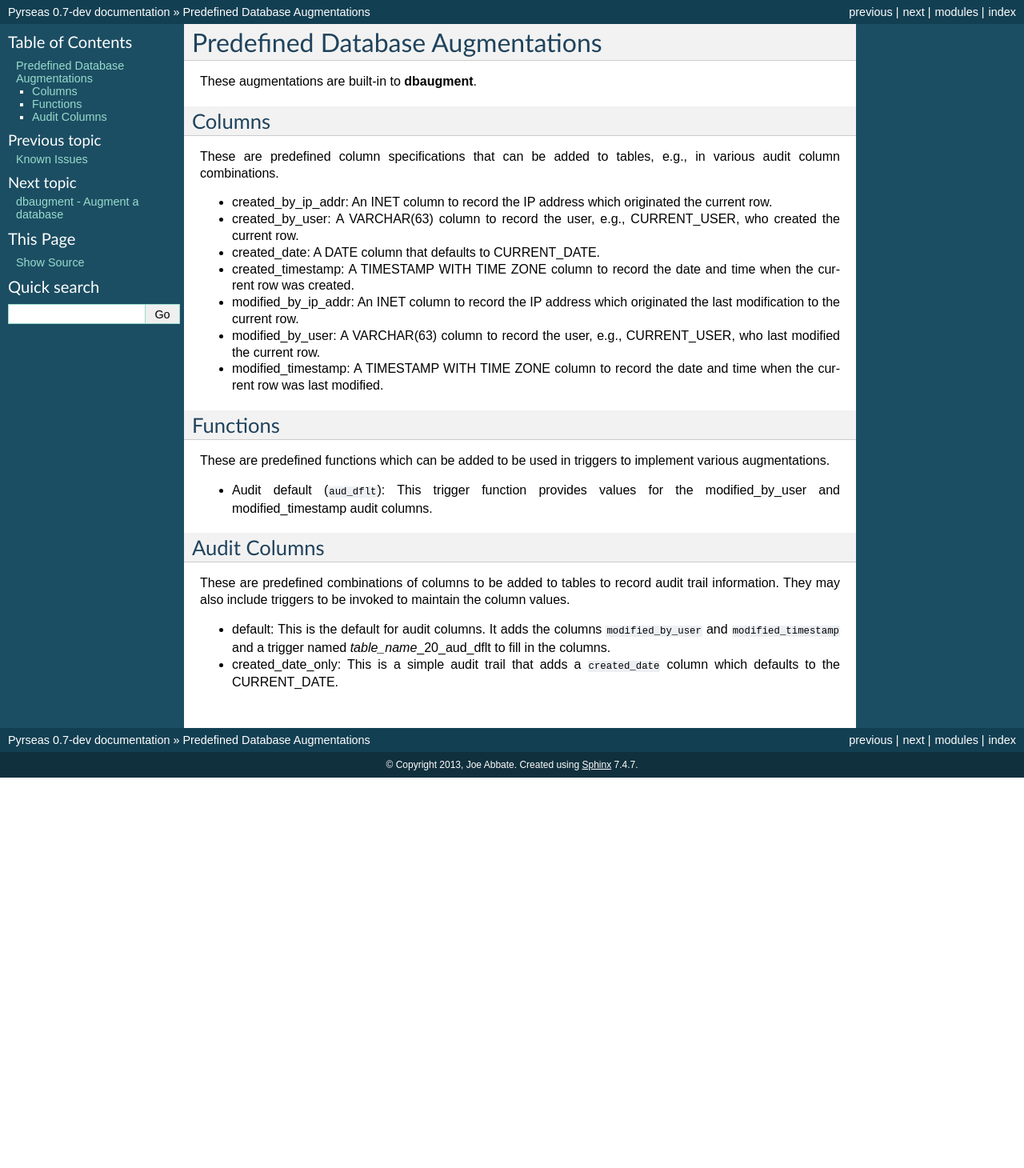
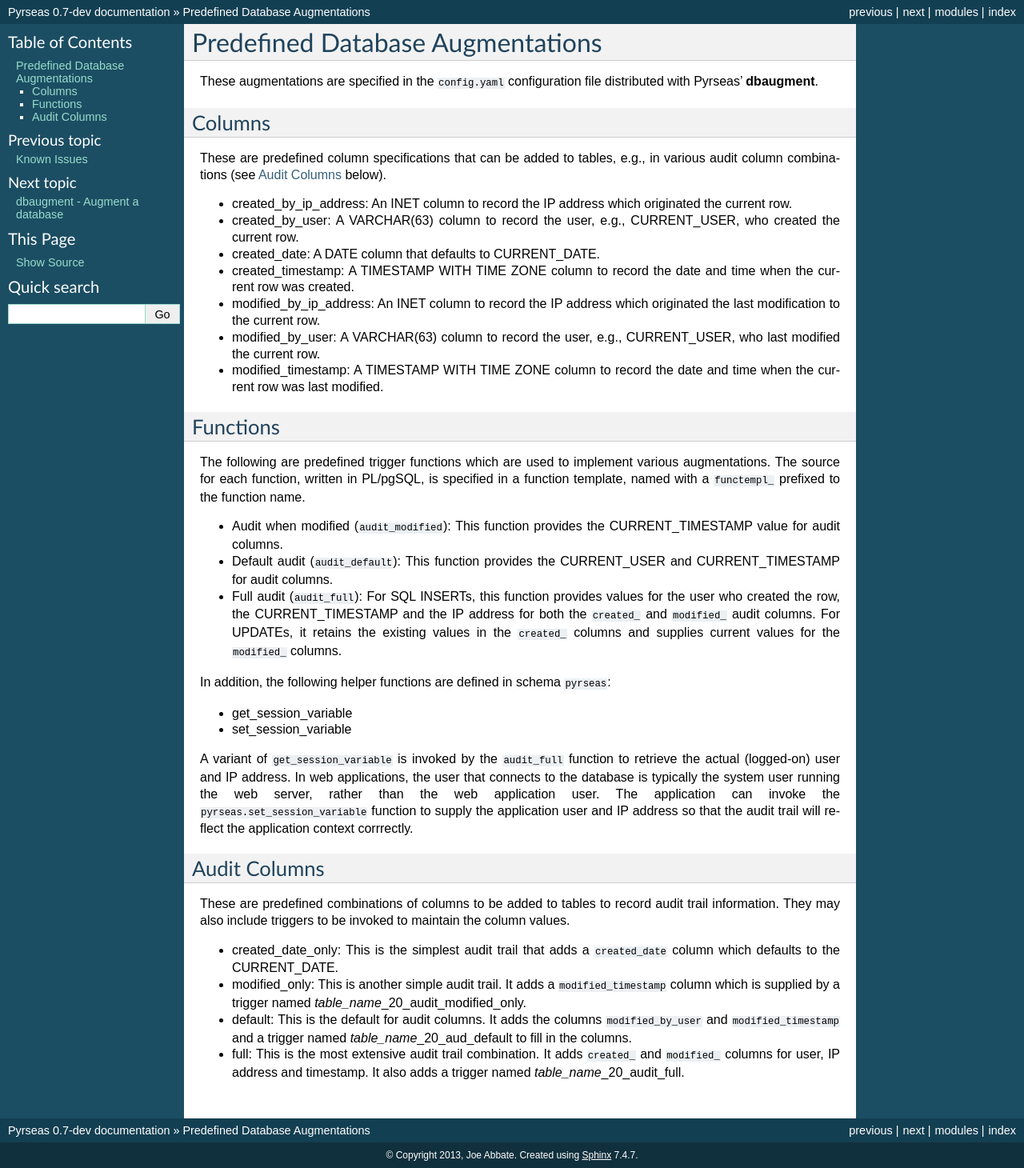
Before and after one commit to perseas/Pyrseas, a Sphinx documentation site: the page built from docs/predefaug.rst, in a window 1280 px wide. Shown: the whole page at 80% size. Built offline with Sphinx 7.4.7, drawn with Linux system fonts in a browser that asks for light colours; before the commit the page ends 972 px from its top, so only the background shows below that.

Commit message:
Update Augmenter predefined augmentations and config objects. [ci skip]
   Also, remove delimited identifier issue.

```diff
--- a/docs/predefaug.rst
+++ b/docs/predefaug.rst
@@ -3,15 +3,17 @@
 Predefined Database Augmentations
 =================================
 
-These augmentations are built-in to :program:`dbaugment`.
+These augmentations are specified in the ``config.yaml`` configuration
+file distributed with Pyrseas' :program:`dbaugment`.
 
 Columns
 -------
 
 These are predefined column specifications that can be added to
-tables, e.g., in various audit column combinations.
+tables, e.g., in various audit column combinations (see `Audit
+Columns`_ below).
 
-- created_by_ip_addr: An INET column to record the IP address which
+- created_by_ip_address: An INET column to record the IP address which
   originated the current row.
 
 - created_by_user: A VARCHAR(63) column to record the user, e.g.,
@@ -22,8 +24,8 @@ tables, e.g., in various audit column combinations.
 - created_timestamp: A TIMESTAMP WITH TIME ZONE column to record the
   date and time when the current row was created.
 
-- modified_by_ip_addr: An INET column to record the IP address which
-  originated the last modification to the current row.
+- modified_by_ip_address: An INET column to record the IP address
+  which originated the last modification to the current row.
 
 - modified_by_user: A VARCHAR(63) column to record the user, e.g.,
   CURRENT_USER, who last modified the current row.
@@ -34,11 +36,38 @@ tables, e.g., in various audit column combinations.
 Functions
 ---------
 
-These are predefined functions which can be added to be used in
-triggers to implement various augmentations.
+The following are predefined trigger functions which are used to
+implement various augmentations.  The source for each function,
+written in PL/pgSQL, is specified in a function template, named with a
+``functempl_`` prefixed to the function name.
 
-- Audit default (``aud_dflt``): This trigger function provides values
-  for the modified_by_user and modified_timestamp audit columns.
+- Audit when modified (``audit_modified``): This function provides the
+  CURRENT_TIMESTAMP value for audit columns.
+
+- Default audit (``audit_default``): This function provides the
+  CURRENT_USER and CURRENT_TIMESTAMP for audit columns.
+
+- Full audit (``audit_full``): For SQL INSERTs, this function provides
+  values for the user who created the row, the CURRENT_TIMESTAMP and
+  the IP address for both the ``created_`` and ``modified_`` audit
+  columns.  For UPDATEs, it retains the existing values in the
+  ``created_`` columns and supplies current values for the
+  ``modified_`` columns.
+
+In addition, the following helper functions are defined in schema
+``pyrseas``:
+
+- get_session_variable
+- set_session_variable
+
+A variant of ``get_session_variable`` is invoked by the ``audit_full``
+function to retrieve the actual (logged-on) user and IP address.  In
+web applications, the user that connects to the database is typically
+the system user running the web server, rather than the web
+application user.  The application can invoke the
+``pyrseas.set_session_variable`` function to supply the application
+user and IP address so that the audit trail will reflect the
+application context corrrectly.
 
 Audit Columns
 -------------
@@ -47,9 +76,18 @@ These are predefined combinations of columns to be added to tables to
 record audit trail information. They may also include triggers to be
 invoked to maintain the column values.
 
+- created_date_only: This is the simplest audit trail that adds a
+  ``created_date`` column which defaults to the CURRENT_DATE.
+
+- modified_only: This is another simple audit trail.  It adds a
+  ``modified_timestamp`` column which is supplied by a trigger named
+  `table_name`\_20_audit_modified_only.
+
 - default: This is the default for audit columns.  It adds the columns
   ``modified_by_user`` and ``modified_timestamp`` and a trigger named
-  `table_name`\_20_aud_dflt to fill in the columns.
+  `table_name`\_20_aud_default to fill in the columns.
 
-- created_date_only: This is a simple audit trail that adds a
-  ``created_date`` column which defaults to the CURRENT_DATE.
+- full: This is the most extensive audit trail combination.  It adds
+  ``created_`` and ``modified_`` columns for user, IP address and
+  timestamp.  It also adds a trigger named
+  `table_name`\_20_audit_full.
```
Also changed, not shown: docs/cfgobjects.rst (+30 -7 lines), docs/issues.rst (+0 -10 lines).
